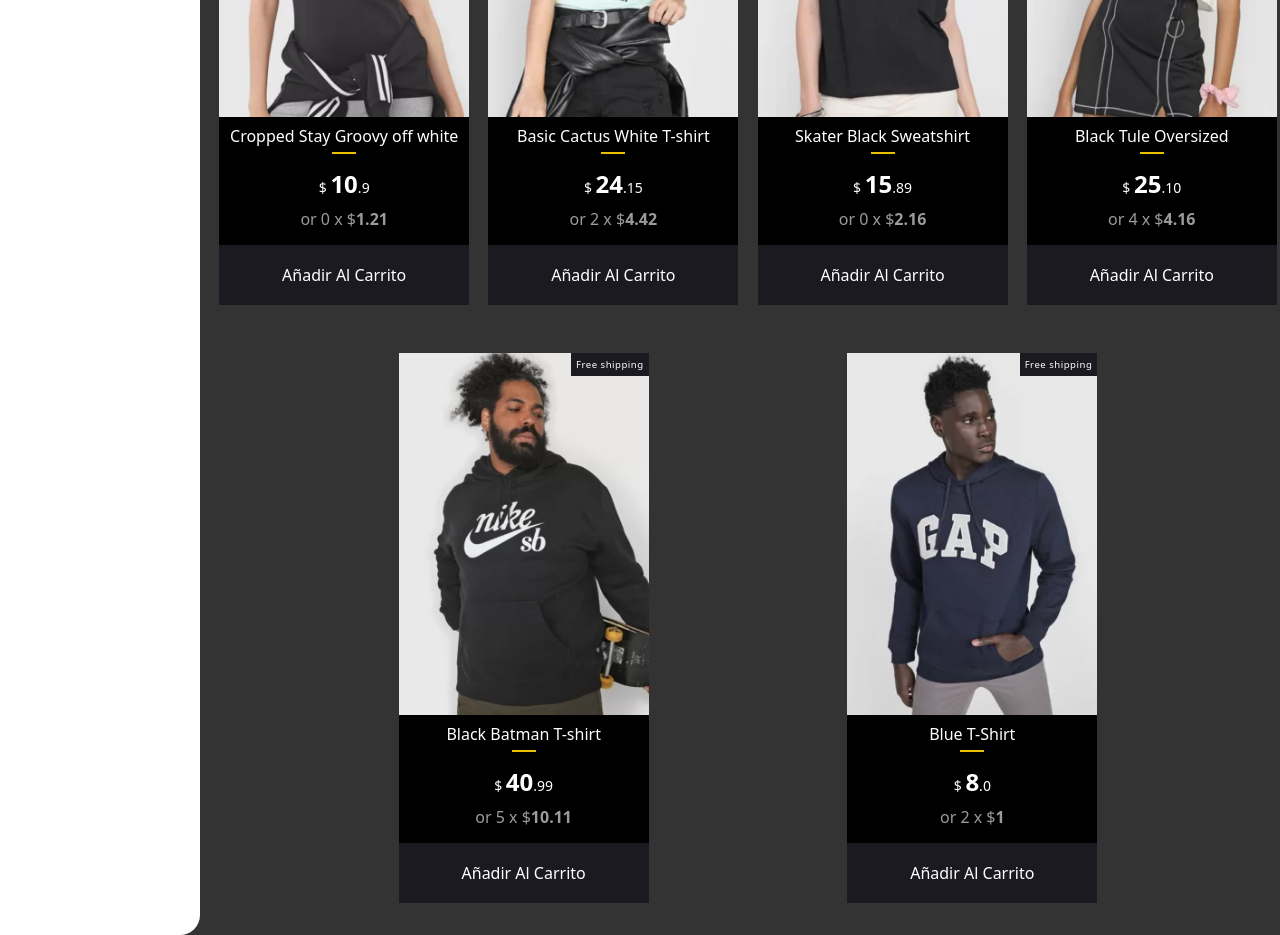
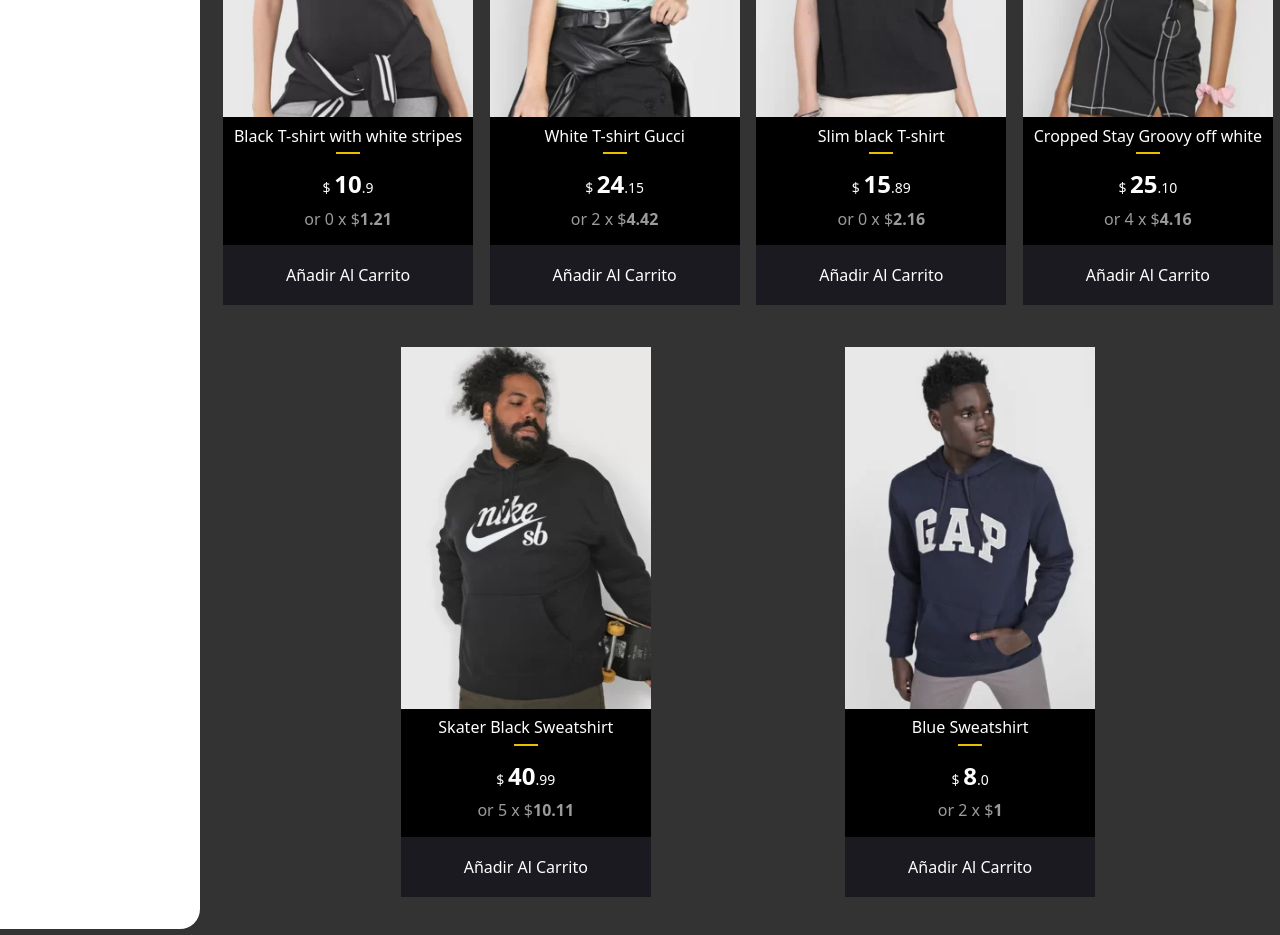
Before and after one commit to KrlosPK/e-commerce-practice-website, a React (Create React App) app: page / in a window 1280 px wide. Shown: the part 420-1355 px from the top of the page. Built offline with nearby package versions, Linux system fonts and the light colour scheme.

Commit message:
updated card-title names and randomized free shipping

```diff
--- a/src/components/Card.jsx
+++ b/src/components/Card.jsx
@@ -18,7 +18,7 @@
 
 	return (
 		<div className='product'>
-			<FreeShipping></FreeShipping>
+			{random > 5 ? <FreeShipping></FreeShipping> : ''}
 			<img
 				className='product__img'
 				onMouseEnter={handleFrontImage}
--- a/src/components/CardContainer.css
+++ b/src/components/CardContainer.css
@@ -2,7 +2,7 @@
 	display: flex;
 	flex-wrap: wrap;
 	justify-content: space-evenly;
-	gap: 1rem;
+	gap: 0.6rem;
 }
 .card-container__title {
 	color: #fff;
@@ -10,7 +10,7 @@
 	margin: 1rem;
 }
 @media (max-width: 768px) {
-	.hola {
+	.background {
 		width: calc(100vw - 1rem);
 	}
 }
--- a/src/components/CardContainer.jsx
+++ b/src/components/CardContainer.jsx
@@ -5,7 +5,7 @@
 const CardContainer = () => {
 	let cardLength = 0;
 	return (
-		<div className='hola'>
+		<div className='background'>
 			<div className='card-container__title'>
 				{cardLength} Producto(s) encontrado(s)
 			</div>
--- a/src/products.json
+++ b/src/products.json
@@ -3,7 +3,7 @@
 		"id": 1,
 		"src": "static/products/876661122392077-",
 		"src2": "-product.webp",
-		"title": "Cropped Stay Groovy off white",
+		"title": "Black T-shirt with white stripes",
 		"price": 10,
 		"decimalPrice": 9,
 		"discount": 1.21
@@ -12,7 +12,7 @@
 		"id": 2,
 		"src": "static/products/5619496040738316-",
 		"src2": "-product.webp",
-		"title": "Basic Cactus White T-shirt",
+		"title": "White T-shirt Gucci",
 		"price": 24,
 		"decimalPrice": 15,
 		"discount": 4.42
@@ -21,7 +21,7 @@
 		"id": 3,
 		"src": "static/products/6090484789343891-",
 		"src2": "-product.webp",
-		"title": "Skater Black Sweatshirt",
+		"title": "Slim black T-shirt",
 		"price": 15,
 		"decimalPrice": 89,
 		"discount": 2.16
@@ -30,7 +30,7 @@
 		"id": 4,
 		"src": "static/products/8552515751438644-",
 		"src2": "-product.webp",
-		"title": "Black Tule Oversized",
+		"title": "Cropped Stay Groovy off white",
 		"price": 25,
 		"decimalPrice": 10,
 		"discount": 4.16
@@ -39,7 +39,7 @@
 		"id": 5,
 		"src": "static/products/9197907543445676-",
 		"src2": "-product.webp",
-		"title": "Black Batman T-shirt",
+		"title": "Skater Black Sweatshirt",
 		"price": 40,
 		"decimalPrice": 99,
 		"discount": 10.11
@@ -48,7 +48,7 @@
 		"id": 6,
 		"src": "static/products/18532669286405344-",
 		"src2": "-product.webp",
-		"title": "Blue T-Shirt",
+		"title": "Blue Sweatshirt",
 		"price": 8,
 		"decimalPrice": 0,
 		"discount": 1
```
